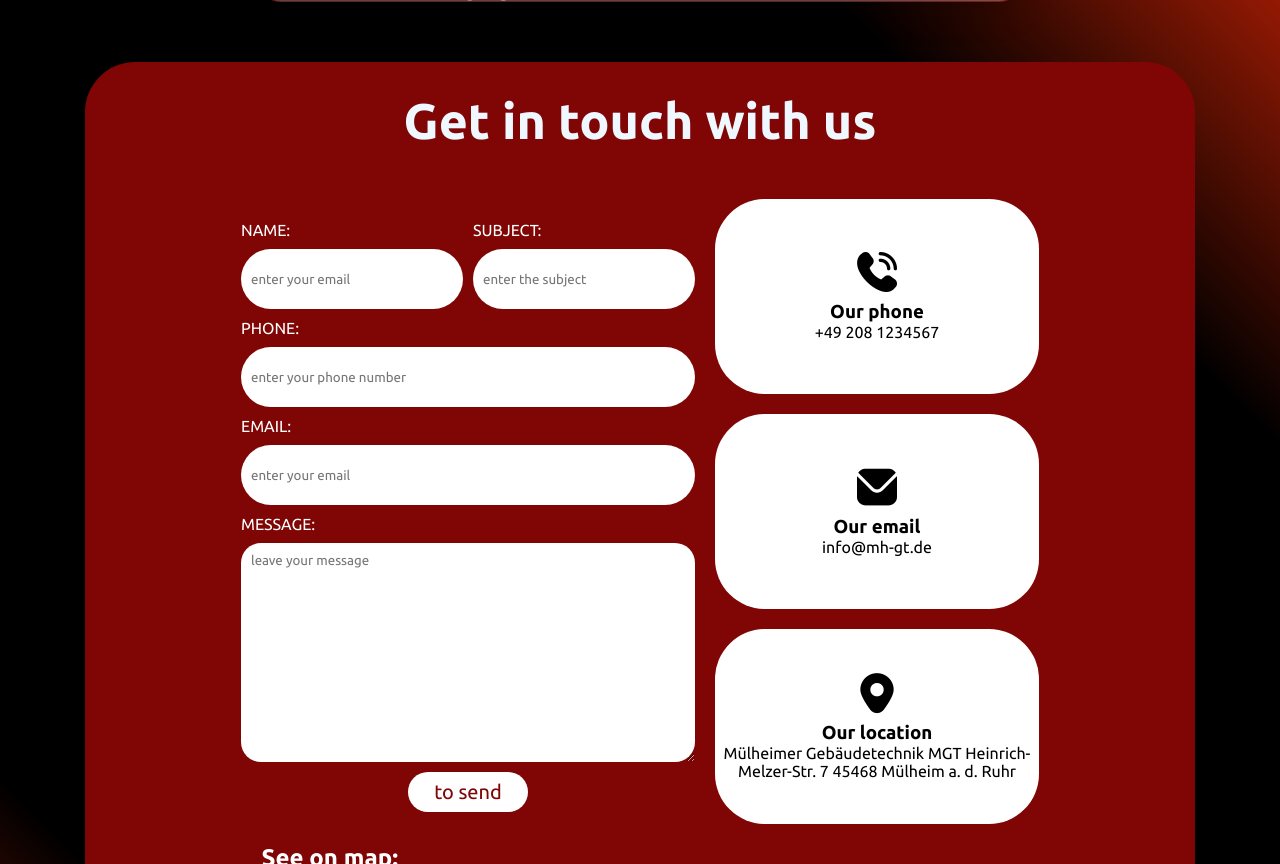
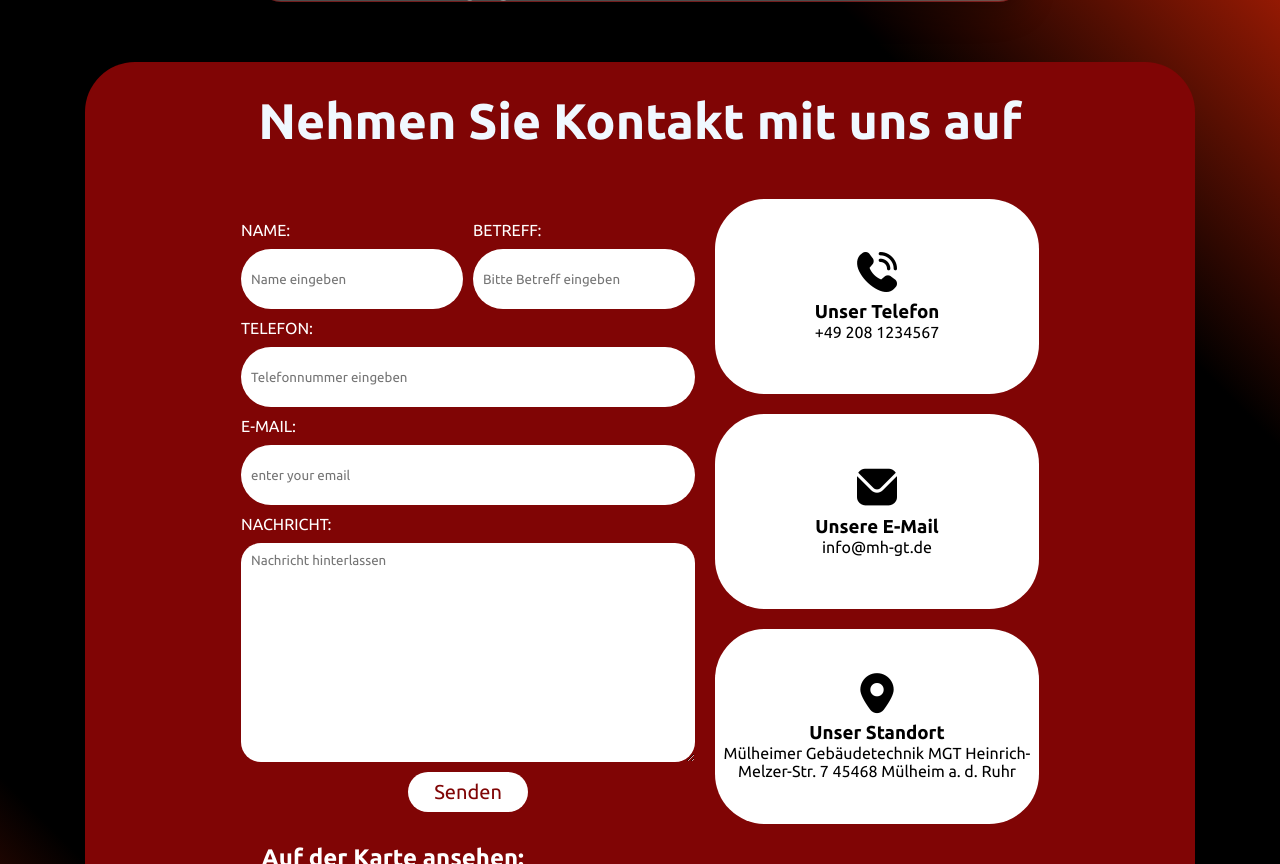
Before and after one commit to laurindolucas/MGT-WEBSITE, a plain HTML site: page contact.html in a window 1280 px wide. Shown: the part 88-952 px from the top of the page. Drawn offline with nearby package versions, Linux system fonts and the light colour scheme; no server answers; a web font is replaced by a local one.

Commit message:
tradução da lang das páginas hmtml e tradução da página de contato

```diff
--- a/contact.html
+++ b/contact.html
@@ -1,5 +1,5 @@
 <!DOCTYPE html>
-<html lang="en">
+<html lang="de">
 <head>
     <meta charset="UTF-8">
     <meta name="viewport" content="width=device-width, initial-scale=1.0">
@@ -10,36 +10,36 @@
     <div id="navbar-container"></div>
     <main class="main-contact">
         <section class="form-container">
-            <h1 class="contact-title">Get in touch with us</h1>
+            <h1 class="contact-title">Nehmen Sie Kontakt mit uns auf</h1>
             <div id="container-form">
                  <form action="">
                         <div class="form-initial">
                             <div class="group-form">
                                 <label for="Name"  class="title-label">Name:</label>
-                                <input type="text" placeholder="enter your email" class="form-input">
+                                <input type="text" placeholder="Name eingeben" class="form-input">
                             </div>
 
                             <div class="group-form">
-                                <label for="Subject"  class="title-label">Subject:</label>
-                                <input type="text" placeholder="enter the subject" class="form-input">
+                                <label for="Subject"  class="title-label">Betreff:</label>
+                                <input type="text" placeholder="Bitte Betreff eingeben" class="form-input">
                             </div>
                         </div>
 
                         <div class="form-continue">
                             <div class="group-form">
-                                <label for="Phone"  class="title-label">Phone:</label>
-                                <input type="text" placeholder="enter your phone number" class="form-input">
+                                <label for="Phone"  class="title-label">Telefon:</label>
+                                <input type="text" placeholder="Telefonnummer eingeben" class="form-input">
                             </div>
                             <div class="group-form">
-                                <label for="Email" class="title-label">Email:</label>
+                                <label for="Email" class="title-label">E-Mail:</label>
                                 <input type="email" placeholder="enter your email" class="form-input">
                             </div>
                             <div class="group-form">
-                                <label for="message"  class="title-label">Message:</label>
-                                <textarea name="message" id="conact-message" placeholder="leave your message" ></textarea>
+                                <label for="message"  class="title-label">Nachricht:</label>
+                                <textarea name="message" id="conact-message" placeholder="Nachricht hinterlassen" ></textarea>
                             </div>
 
-                            <button type="submit" class="form-btn">to send</button>
+                            <button type="submit" class="form-btn">Senden</button>
 
                         </div>
 
@@ -48,17 +48,17 @@
             <div class="cards-contact">
                 <div class="card">
                     <i class="fi fi-sr-phone-call" id="card-icon"></i>
-                    <h3>Our phone</h3>
+                    <h3>Unser Telefon</h3>
                     <p>+49 208 1234567</p>
                 </div>
                 <div class="card">
                     <i class="fi fi-sr-envelope" id="card-icon"></i>
-                    <h3>Our email</h3>
+                     <h3>Unsere E-Mail</h3>
                     <p> info@mh-gt.de</p>
                 </div>
                 <div class="card">
                     <i class="fi fi-sr-marker" id="card-icon"></i>
-                    <h3>Our location</h3>
+                    <h3>Unser Standort</h3>
                     <p class="description-card-loc">Mülheimer Gebäudetechnik MGT
                     Heinrich-Melzer-Str. 7
                     45468 Mülheim a. d. Ruhr</p>
@@ -67,7 +67,7 @@
 
         </div>
         <div class="container-form-map">
-                <h2 class="map-form-title">See on map:</h2>
+                <h2 class="map-form-title">Auf der Karte ansehen:</h2>
                 <div class="map-form">
 <iframe src="https://www.google.com/maps/embed?pb=!1m14!1m8!1m3!1d156799.16423590292!2d6.999618!3d51.40534!3m2!1i1024!2i768!4f13.1!3m3!1m2!1s0x47b8c18ec89ad3c7%3A0xfd8467840bb18f15!2sMGT%20-%20M%C3%BClheimer%20Geb%C3%A4udetechnik%20GmbH!5e1!3m2!1spt-BR!2sus!4v1755176824681!5m2!1spt-BR!2sus" width="800" height="300" style="border:none; border-radius: 20px;" allowfullscreen="" loading="lazy" referrerpolicy="no-referrer-when-downgrade"></iframe>                </div>
         </div>
--- a/templates/footer.html
+++ b/templates/footer.html
@@ -1,5 +1,5 @@
 <!DOCTYPE html>
-<html lang="en">
+<html lang="de">
 
 <head>
     <meta charset="UTF-8">
--- a/templates/navbar.html
+++ b/templates/navbar.html
@@ -1,5 +1,5 @@
 <!DOCTYPE html>
-<html lang="en">
+<html lang="de">
 
 <head>
     <meta charset="UTF-8">
```
Also changed, not shown: aboutUs.html (+1 -1 lines), index.html (+1 -2 lines), services.html (+1 -1 lines).
